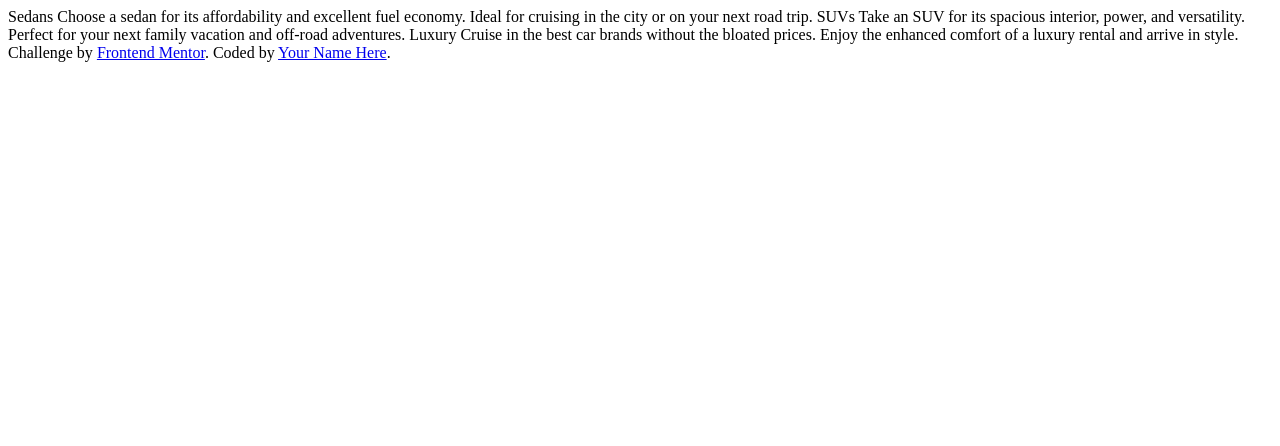
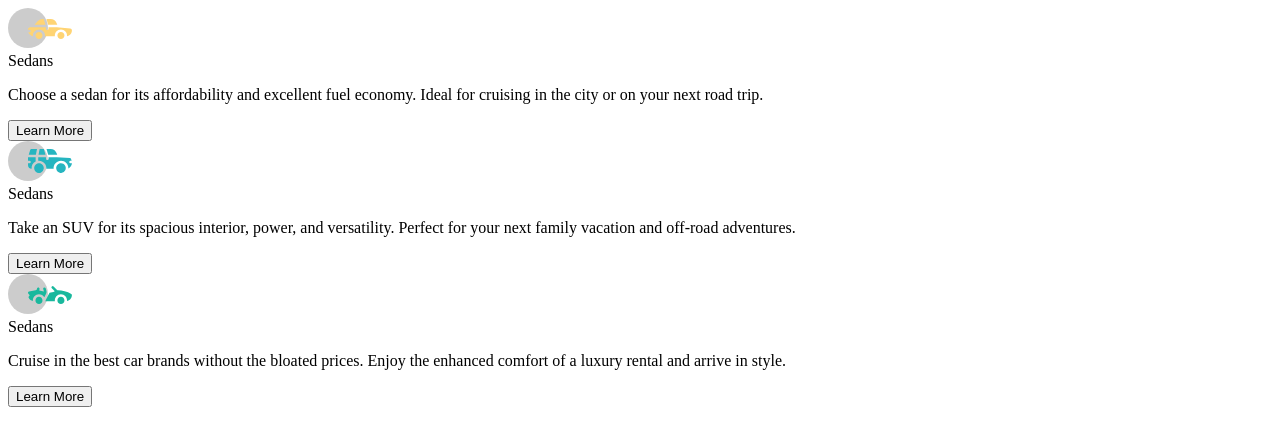
Before and after one commit to kaecodes/3-column-preview-card, a plain HTML site: page index.html in a window 1280 px wide. Drawn offline with Linux system fonts and the light colour scheme.

Commit message:
create structure of component card

```diff
--- a/index.html
+++ b/index.html
@@ -8,22 +8,47 @@
   <title>Frontend Mentor | 3-column preview card component</title>
 </head>
 <body>
-
-  Sedans
-  Choose a sedan for its affordability and excellent fuel economy. Ideal for cruising in the city
-  or on your next road trip.
-
-  SUVs
-  Take an SUV for its spacious interior, power, and versatility. Perfect for your next family vacation
-  and off-road adventures.
-
-  Luxury
-  Cruise in the best car brands without the bloated prices. Enjoy the enhanced comfort of a luxury
-  rental and arrive in style.
-
-  <div class="attribution">
-    Challenge by <a href="https://www.frontendmentor.io?ref=challenge" target="_blank">Frontend Mentor</a>.
-    Coded by <a href="#">Your Name Here</a>.
-  </div>
+  <main>
+    <div class="main-container">
+      <div class="card-container">
+        <div class="sedans">
+          <div class="icon">
+            <img src="images/icon-sedans.svg" alt="">
+          </div>
+          <div class="text">
+            <div class="heading">Sedans</div>
+            <p>Choose a sedan for its affordability and excellent fuel economy. Ideal for cruising in the city or on your next road trip.</p>
+          </div>
+          <div class="learn-more">
+            <button class="primary-btn">Learn More</button>
+          </div>
+        </div>
+        <div class="suvs">
+          <div class="icon">
+            <img src="images/icon-suvs.svg" alt="">
+          </div>
+          <div class="text">
+            <div class="heading">Sedans</div>
+            <p>Take an SUV for its spacious interior, power, and versatility. Perfect for your next family vacation and off-road adventures.</p>
+          </div>
+          <div class="learn-more">
+            <button class="primary-btn">Learn More</button>
+          </div>
+        </div>
+        <div class="luxury">
+          <div class="icon">
+            <img src="images/icon-luxury.svg" alt="">
+          </div>
+          <div class="text">
+            <div class="heading">Sedans</div>
+            <p>Cruise in the best car brands without the bloated prices. Enjoy the enhanced comfort of a luxury rental and arrive in style.</p>
+          </div>
+          <div class="learn-more">
+            <button class="primary-btn">Learn More</button>
+          </div>
+        </div>
+      </div>
+    </div>
+  </main>
 </body>
 </html>
```
